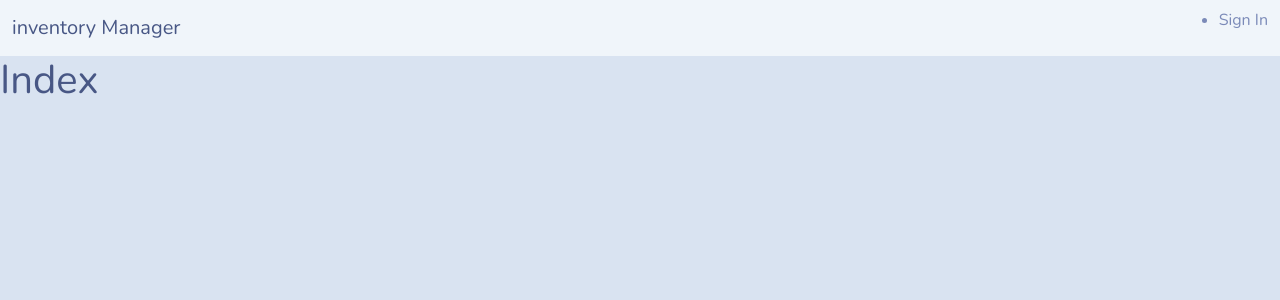
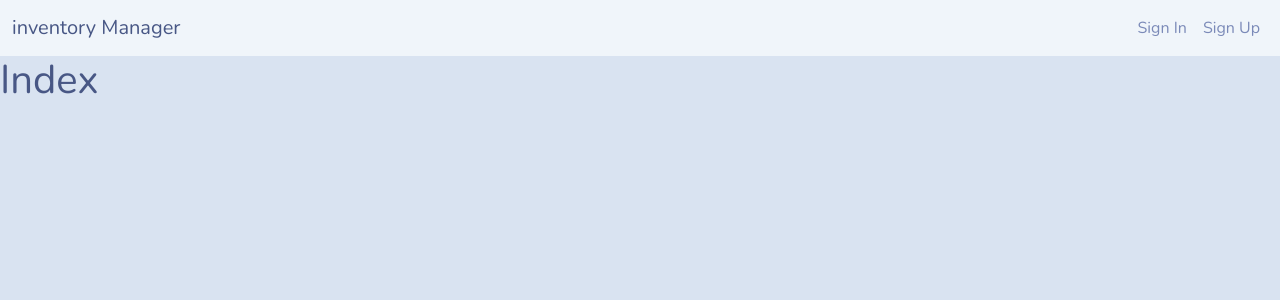
Before and after one commit to funktotheface/Delim, a Django app: page / in a window 1280 px wide. Shown: the top 300 px of the page. Run offline with Django 4.2, Linux system fonts and the light colour scheme.

Commit message:
setup variable navbar depending on log in status

```diff
--- a/inventory/templates/inventory/navbar.html
+++ b/inventory/templates/inventory/navbar.html
@@ -6,10 +6,27 @@
             <span class="navbar-toggler-icon"></span>
         </button>
         <div class="collapse navbar-collapse justify-content-end" id="navbarNav">
-            <ul>
-                <li class="nav-item">
-                    <a href="#" class="nav-link">Sign In</a>
-                </li>
+            <ul class = "navbar-nav">
+                {% if user.is_authenticated %}
+                    <li class="nav-item">
+                        <a href="#" class="nav-link">{{ user.username }}</a>
+                    </li>
+
+                    <li class="nav-item">
+                     <a href="{% url 'logout' %}" class="nav-link">
+                        Sign Out</a>
+                     </li>
+                {% else %}
+                     <li class="nav-item">
+                        <a href="{% url 'login' %}" class="nav-link">
+                        Sign In</a>
+                    </li>
+
+                    <li class="nav-item">
+                        <a href="{% url 'signup' %}" class="nav-link">
+                           Sign Up</a>
+                    </li>
+                {% endif %}
             </ul>
         </div>
     </div>
```
